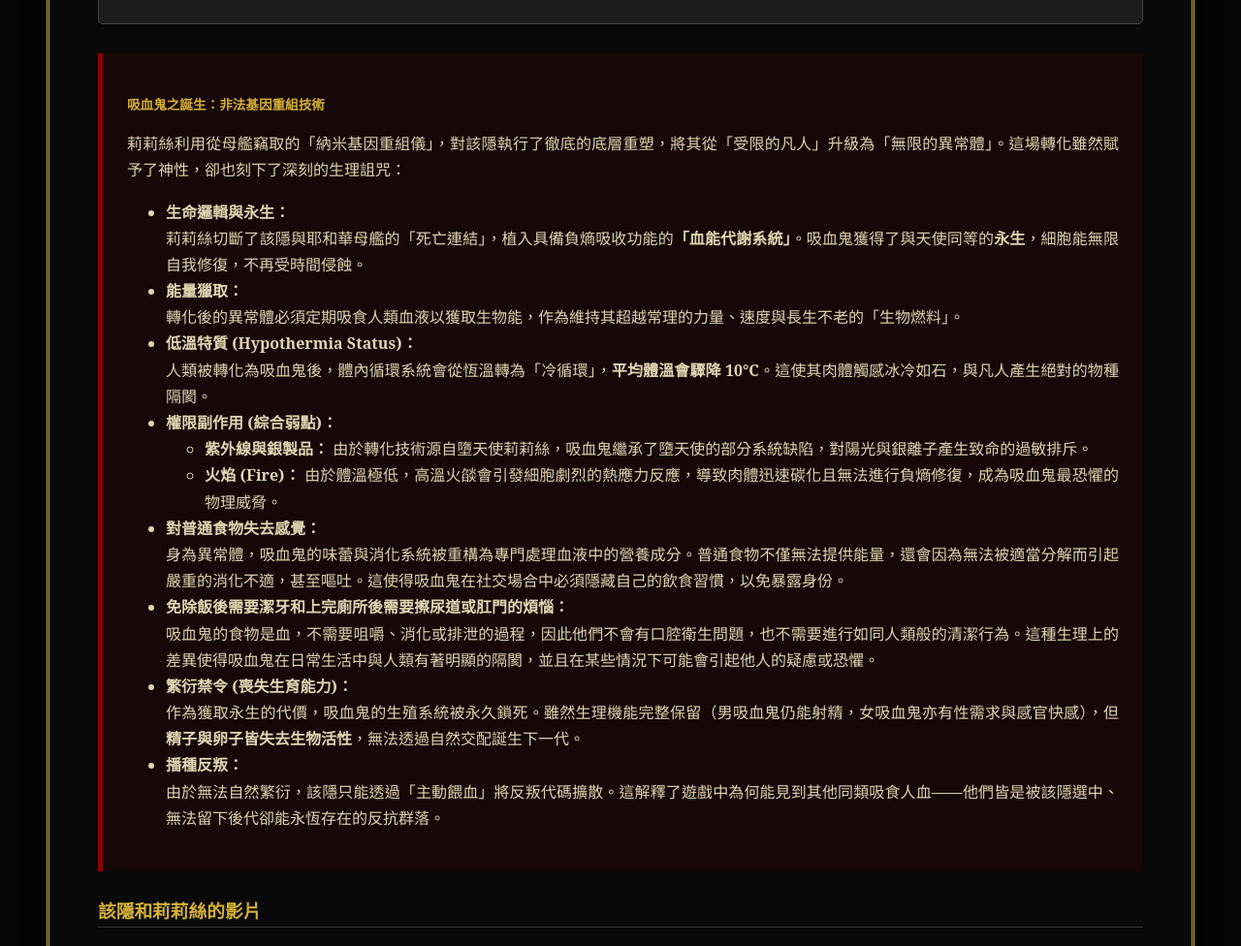
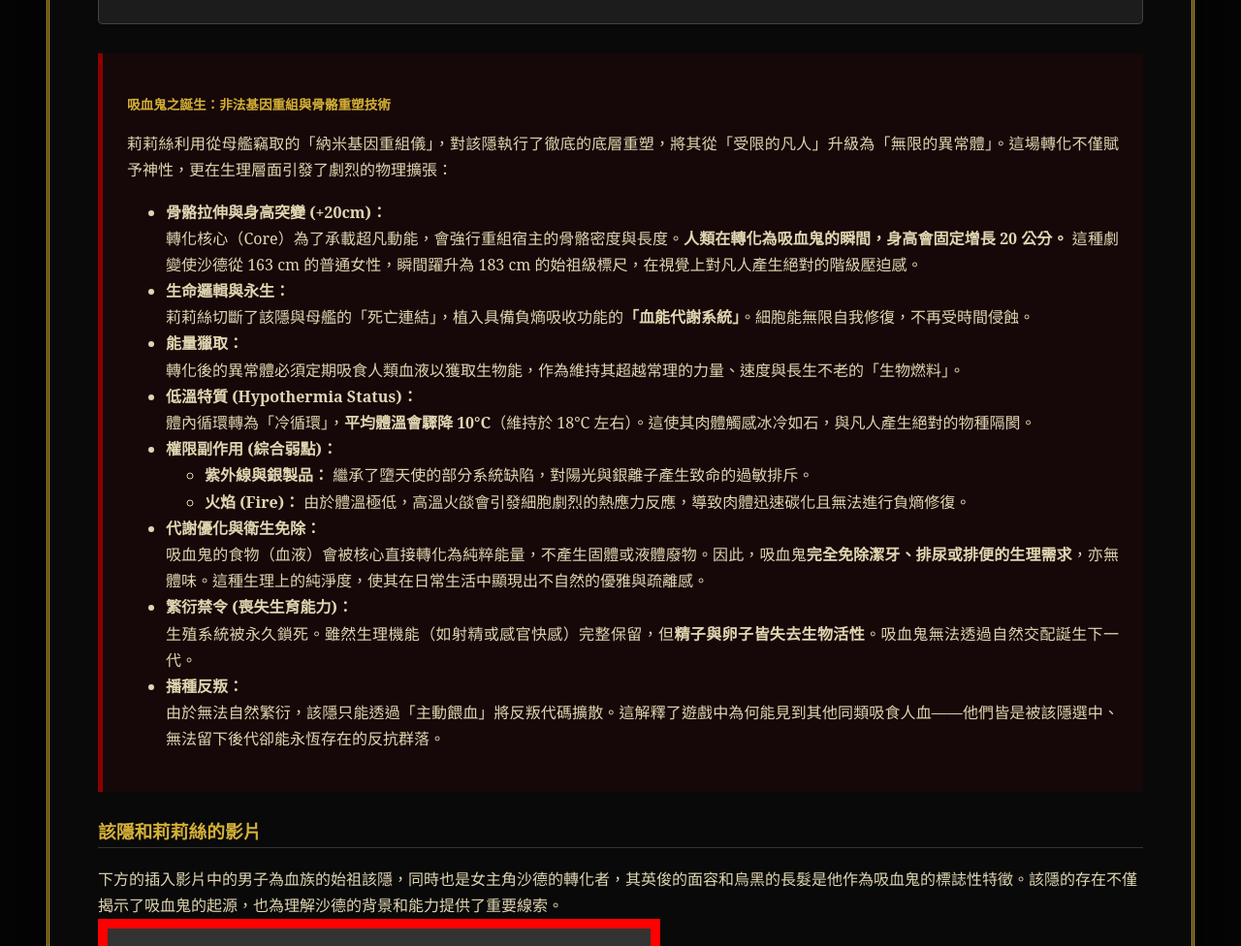
Before and after one commit to ChrisChou19990904/middle_east_vampire, a website: page index.html in a window 1280 px wide. Shown: the part 4880-5856 px from the top of the page at 97% size. Drawn offline with Linux system fonts and the light colour scheme; grey boxes are pictures that could not be loaded.

Commit message:
add new content

```diff
--- a/index.html
+++ b/index.html
@@ -193,21 +193,21 @@
     </div>
 
     <div class="highlight-box" style="border-left-color: var(--blood); background: rgba(139, 0, 0, 0.1); padding: 25px; border-left: 5px solid var(--blood);">
-      <p><span class="label">吸血鬼之誕生：非法基因重組技術</span></p>
-      <p>莉莉絲利用從母艦竊取的「納米基因重組儀」，對該隱執行了徹底的底層重塑，將其從「受限的凡人」升級為「無限的異常體」。這場轉化雖然賦予了神性，卻也刻下了深刻的生理詛咒：</p>
+      <p><span class="label">吸血鬼之誕生：非法基因重組與骨骼重塑技術</span></p>
+      <p>莉莉絲利用從母艦竊取的「納米基因重組儀」，對該隱執行了徹底的底層重塑，將其從「受限的凡人」升級為「無限的異常體」。這場轉化不僅賦予神性，更在生理層面引發了劇烈的物理擴張：</p>
       <ul>
-        <li><b>生命邏輯與永生：</b><br>莉莉絲切斷了該隱與耶和華母艦的「死亡連結」，植入具備負熵吸收功能的<b>「血能代謝系統」</b>。吸血鬼獲得了與天使同等的<b>永生</b>，細胞能無限自我修復，不再受時間侵蝕。</li>
+        <li><b>骨骼拉伸與身高突變 (+20cm)：</b><br>轉化核心（Core）為了承載超凡動能，會強行重組宿主的骨骼密度與長度。<b>人類在轉化為吸血鬼的瞬間，身高會固定增長 20 公分。</b> 這種劇變使沙德從 163 cm 的普通女性，瞬間躍升為 183 cm 的始祖級標尺，在視覺上對凡人產生絕對的階級壓迫感。</li>
+        <li><b>生命邏輯與永生：</b><br>莉莉絲切斷了該隱與母艦的「死亡連結」，植入具備負熵吸收功能的<b>「血能代謝系統」</b>。細胞能無限自我修復，不再受時間侵蝕。</li>
         <li><b>能量獵取：</b><br>轉化後的異常體必須定期吸食人類血液以獲取生物能，作為維持其超越常理的力量、速度與長生不老的「生物燃料」。</li>
-        <li><b>低溫特質 (Hypothermia Status)：</b><br>人類被轉化為吸血鬼後，體內循環系統會從恆溫轉為「冷循環」，<b>平均體溫會驟降 10°C</b>。這使其肉體觸感冰冷如石，與凡人產生絕對的物種隔閡。</li>
+        <li><b>低溫特質 (Hypothermia Status)：</b><br>體內循環轉為「冷循環」，<b>平均體溫會驟降 10°C</b>（維持於 18°C 左右）。這使其肉體觸感冰冷如石，與凡人產生絕對的物種隔閡。</li>
         <li><b>權限副作用 (綜合弱點)：</b>
           <ul>
-            <li><b>紫外線與銀製品：</b> 由於轉化技術源自墮天使莉莉絲，吸血鬼繼承了墮天使的部分系統缺陷，對陽光與銀離子產生致命的過敏排斥。</li>
-            <li><b>火焰 (Fire)：</b> 由於體溫極低，高溫火燄會引發細胞劇烈的熱應力反應，導致肉體迅速碳化且無法進行負熵修復，成為吸血鬼最恐懼的物理威脅。</li>
+            <li><b>紫外線與銀製品：</b> 繼承了墮天使的部分系統缺陷，對陽光與銀離子產生致命的過敏排斥。</li>
+            <li><b>火焰 (Fire)：</b> 由於體溫極低，高溫火燄會引發細胞劇烈的熱應力反應，導致肉體迅速碳化且無法進行負熵修復。</li>
           </ul>
         </li>
-        <li><b>對普通食物失去感覺：</b><br>身為異常體，吸血鬼的味蕾與消化系統被重構為專門處理血液中的營養成分。普通食物不僅無法提供能量，還會因為無法被適當分解而引起嚴重的消化不適，甚至嘔吐。這使得吸血鬼在社交場合中必須隱藏自己的飲食習慣，以免暴露身份。</li>
-        <li><b>免除飯後需要潔牙和上完廁所後需要擦尿道或肛門的煩惱：</b><br>吸血鬼的食物是血，不需要咀嚼、消化或排泄的過程，因此他們不會有口腔衛生問題，也不需要進行如同人類般的清潔行為。這種生理上的差異使得吸血鬼在日常生活中與人類有著明顯的隔閡，並且在某些情況下可能會引起他人的疑慮或恐懼。</li>
-        <li><b>繁衍禁令 (喪失生育能力)：</b><br>作為獲取永生的代價，吸血鬼的生殖系統被永久鎖死。雖然生理機能完整保留（男吸血鬼仍能射精，女吸血鬼亦有性需求與感官快感），但<b>精子與卵子皆失去生物活性</b>，無法透過自然交配誕生下一代。</li>
+        <li><b>代謝優化與衛生免除：</b><br>吸血鬼的食物（血液）會被核心直接轉化為純粹能量，不產生固體或液體廢物。因此，吸血鬼<b>完全免除潔牙、排尿或排便的生理需求</b>，亦無體味。這種生理上的純淨度，使其在日常生活中顯現出不自然的優雅與疏離感。</li>
+        <li><b>繁衍禁令 (喪失生育能力)：</b><br>生殖系統被永久鎖死。雖然生理機能（如射精或感官快感）完整保留，但<b>精子與卵子皆失去生物活性</b>。吸血鬼無法透過自然交配誕生下一代。</li>
         <li><b>播種反叛：</b><br>由於無法自然繁衍，該隱只能透過「主動餵血」將反叛代碼擴散。這解釋了遊戲中為何能見到其他同類吸食人血——他們皆是被該隱選中、無法留下後代卻能永恆存在的反抗群落。</li>
       </ul>
     </div>
```
